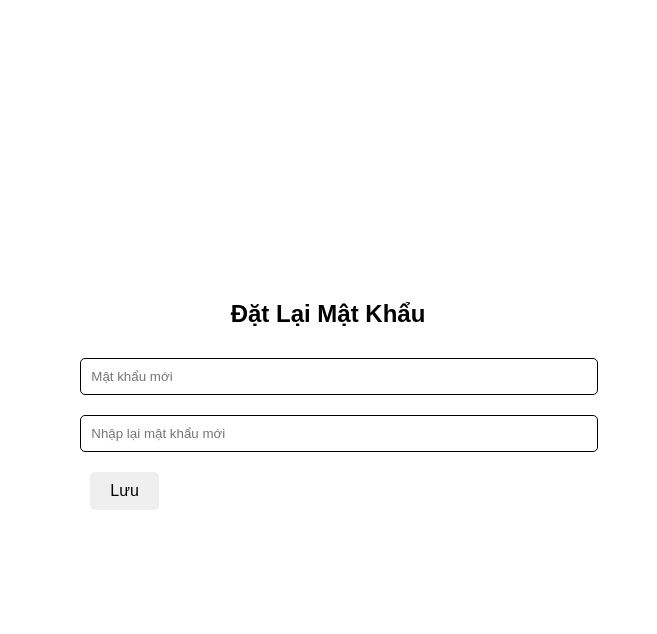
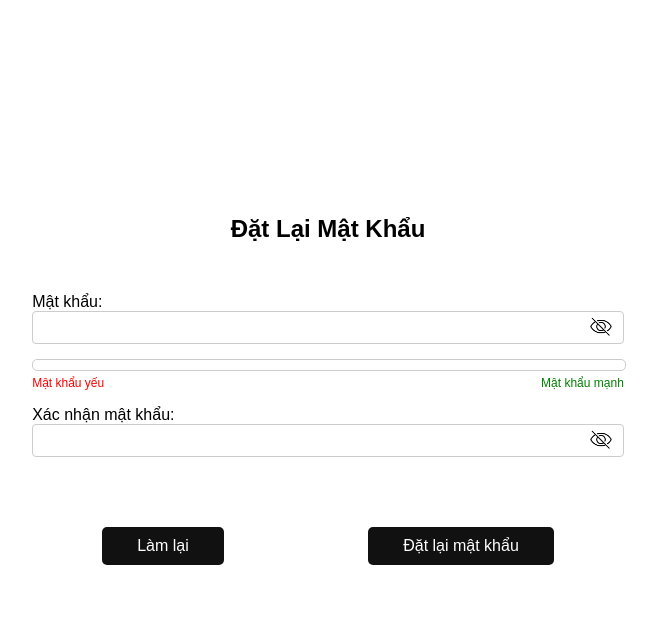
Before and after one commit to minhminhngyn/PHPktr2, a PHP site: page /Ktr2/Datlaimk.php in a window 1280 px wide. Shown: the top 634 px of the page, without its empty margins (312-969 px from the left). Run offline with PHP 8.4, Linux system fonts and the light colour scheme.

Commit message:
30/11/2024

```diff
--- a/Datlaimk.php
+++ b/Datlaimk.php
@@ -17,19 +17,27 @@
         color: #000;
     }
     h2 {
-            margin-bottom: 20px;
+        margin-top: 50px; /* Cách đầu trang 5cm */
+        margin-bottom: 50px;
+        text-align: center;
+    }
+    td {
+            padding: 10px;
+            vertical-align: middle;
+            width: 50%;
         }
     .password-container {
         position: relative;
         width: 80%;
         max-width: 400px;
     }
-        input[type="password"], input[type="text"] {
+    input[type='password'] {
         width: 100%;
-            padding: 10px;
-            margin: 10px 0;
-            border-radius: 5px;
-            border: 1px solid #000;
+        padding: 8px;
+        border: 1px solid #ccc;
+        border-radius: 4px;
+        box-sizing: border-box;
+        min-width: 200px;
     }
     .toggle-password {
         position: absolute;
@@ -56,13 +64,6 @@
         background-color: #000;
         color: #fff;
     }
-        .password-suggestion {
-            color: #555;
-            font-size: 14px;
-            margin-top: -5px;
-            margin-bottom: 15px;
-            display: block;
-        }
     .error-message {
         color: red;
         font-size: 14px;
@@ -76,19 +77,74 @@
         cursor: pointer;
         margin-left: 5px;
     }
+    #strengthBar {
+        display: flex;
+        width: 100%;
+        height: 10px;
+        border: 1px solid #ccc;
+        border-radius: 5px;
+        margin: 15px auto 0; /* Khoảng cách với ô nhập mật khẩu */
+    }
+
+    .strengthSegment {
+        flex: 1;
+        height: 100%;
+        transition: background-color 0.3s;
+    }
+
+    .strengthText {
+        display: flex;
+        justify-content: space-between;
+        padding: 100 100px; /* Cân đối khoảng cách giữa "Mật khẩu yếu" và "Mật khẩu mạnh" */
+        margin-top: 5px;
+        font-size: 12px;
+    }
+
+    .weak { color: red; }
+    .medium { color: orange; }
+    .strong { color: green; }
+
+    .toggle-password {
+        position: absolute;
+        right: 10px;
+        top: 50%;
+        transform: translateY(-50%);
+    }
+
+    .toggle-password img {
+        width: 25px;
+        height: 25px;
+    }
+
+    input[type='submit'],
+    #reset_value {
+        background-color: #111111;
+        color: white;
+        border: none;
+        padding: 10px 35px;
+        border-radius: 5px;
+        cursor: pointer;
+        font-size: 16px;
+        transition: background-color 0.3s;
+        margin: 70px;
+    }
+
+    input[type='submit']:hover,
+    #reset_value:hover {
+        background-color: #111111;
+    }
 </style>
+
 <script>
         function validatePasswords(event) {
             const newPassword = document.getElementById("newPassword").value;
             const confirmPassword = document.getElementById("confirmPassword").value;
-            const errorMessage = document.getElementById("errorMessage");
 
             if (newPassword !== confirmPassword) {
-                errorMessage.style.display = "block";
+                alert("Mật khẩu không khớp!");
                 event.preventDefault();
             } else {
-                errorMessage.style.display = "none";
-                document.getElementById("resetForm").submit();
+                alert("Đặt lại mật khẩu thành công!");
             }
         }
     </script>
@@ -96,18 +152,57 @@
 <body>
     <h2>Đặt Lại Mật Khẩu</h2>
     <form id="resetForm" method="post" onsubmit="validatePasswords(event)">
-        <input type="password" id="newPassword" name="new_password" placeholder="Mật khẩu mới" required>
-        <input type="password" id="confirmPassword" placeholder="Nhập lại mật khẩu mới" required>
-        <div id="errorMessage" style="display: none; color: red;">Mật khẩu không khớp!</div>
-        <button type="submit">Lưu</button>
+    <tr>
+        <td>Mật khẩu:</td>
+        <td>
+            <div style="position: relative;">
+                <input type='password' name='password' id='password' class='password' required>
+                <span class="toggle-password" onclick="togglePasswordVisibility('password')">
+                    <img src="eye-off-icon.png" alt="Show Password" id="eyeIconPassword" style="cursor: pointer;">
+                </span>
+            </div>
+        </td>
+    </tr>
+    <tr>
+                    <td colspan="2">
+                        <div id="strengthBar">
+                            <div class="strengthSegment" id="segment1"></div>
+                            <div class="strengthSegment" id="segment2"></div>
+                            <div class="strengthSegment" id="segment3"></div>
+                            <div class="strengthSegment" id="segment4"></div>
+                            <div class="strengthSegment" id="segment5"></div>
+                        </div>
+                        <div class="strengthText">
+                            <span class="weak">Mật khẩu yếu</span>
+                            <span class="strong">Mật khẩu mạnh</span>
+                        </div>
+                        <p id='strengthMessage'></p>
+                    </td>
+                </tr>
+                <tr>
+                <td>Xác nhận mật khẩu:</td>
+        <td>
+            <div style="position: relative;">
+                <input type='password' name='password_confirm' id='confirmPassword' class='password' required>
+                <span class="toggle-password" onclick="togglePasswordVisibility('password_confirm')">
+                    <img src="eye-off-icon.png" alt="Show Password" id="eyeIconConfirmPassword" style="cursor: pointer;">
+                </span>
+            </div>
+        </td>
+    </tr>
+    <div style="text-align: center;">
+        <button type='button' id='reset_value'>Làm lại</button>
+        <input type='submit' value='Đặt lại mật khẩu'>
+    </div>
 </form>
 
     <?php
     include 'connect.php';
     if ($_SERVER["REQUEST_METHOD"] == "POST") {
-        $newPassword = $_POST['new_password'];
-        $token = $_GET['token'];
+        $newPassword = isset($_POST['new_password']) ? $_POST['new_password'] : null;
+        $token = isset($_GET['token']) ? $_GET['token'] : null;
 
+        if ($newPassword && $token) {
             $stmt = $conn->prepare("SELECT MaTK FROM datlaimk WHERE Token = ? AND Trangthai = 0 AND TgHetHan > NOW()");
             $stmt->bind_param("s", $token);
             $stmt->execute();
@@ -117,21 +212,29 @@
                 $row = $result->fetch_assoc();
                 $MaTK = $row['MaTK'];
                 $hashedPassword = password_hash($newPassword, PASSWORD_DEFAULT);
+                $NgaySua = date("Y-m-d H:i:s");
+                $NguoiSua = "Admin"; // hoặc lấy thông tin từ session nếu có
 
+                $updateStmt = $conn->prepare("UPDATE thongtintaikhoan SET MatKhau = ?, NgaySua = ?, NguoiSua = ?, TrangThaiHoatDong = 1 WHERE MaTK = ?");
+                $updateStmt->bind_param("sssi", $hashedPassword, $NgaySua, $NguoiSua, $MaTK);
                 $updateStmt = $conn->prepare("UPDATE thongtintaikhoan SET MatKhau = ? WHERE MaTK = ?");
                 $updateStmt->bind_param("si", $hashedPassword, $MaTK);
 
                 if ($updateStmt->execute()) {
                     $conn->query("UPDATE datlaimk SET Trangthai = 1 WHERE Token = '$token'");
                     echo "<script>
-                        alert('Mật khẩu đã thay đổi thành công!');
-                        window.location.href = 'Dangnhap.php?username=" . urlencode($MaTK) . "&password=" . urlencode($newPassword) . "';
+                            alert('Đặt lại mật khẩu thành công!');
+                            setTimeout(function() {
+                                window.location.href = 'dangnhap.php';
+                            }, 1500); // Thời gian chờ là 1500ms (1.5 giây)
                           </script>";
                 }
             } else {
                 echo "<p>Token không hợp lệ hoặc đã hết hạn!</p>";
             }
         }
+    }
     ?>
+    <script src="datlaimk.js"></script>
 </body>
 </html>
--- /dev/null
+++ b/datlaimk.js
@@ -0,0 +1,72 @@
+function validatePasswords(event) {
+    const newPassword = document.querySelector("input[name='password']").value;
+    const confirmPassword = document.querySelector("input[name='password_confirm']").value;
+
+    if (newPassword !== confirmPassword) {
+        alert("Mật khẩu không khớp!");
+        event.preventDefault();
+    } else {
+        alert("Đặt lại mật khẩu thành công!");
+    }
+}
+
+document.addEventListener('DOMContentLoaded', () => {
+    const passwordInput = document.querySelector("input[name='password']");
+    const strengthMessage = document.getElementById('strengthMessage');
+    const segments = document.querySelectorAll('.strengthSegment');
+
+    const resetForm = () => {
+        document.querySelectorAll("input[name='name'], input[name='email'], input[name='username'], input[name='password'], input[name='password_confirm']").forEach(input => {
+            input.value = '';
+        });
+
+        segments.forEach(segment => {
+            segment.style.backgroundColor = 'transparent';
+        });
+        strengthMessage.textContent = '';
+    };
+
+    const checkPasswordStrength = () => {
+        let strength = 0;
+        const password = passwordInput.value;
+
+        if (password.length >= 8) strength++;
+        if (/[A-Z]/.test(password)) strength++;
+        if (/[a-z]/.test(password)) strength++;
+        if (/[0-9]/.test(password)) strength++;
+        if (/[@$!%*?&#]/.test(password)) strength++;
+
+        segments.forEach((segment, index) => {
+            segment.style.backgroundColor = index < strength ? segmentColors(index) : 'transparent';
+        });
+
+        strengthMessage.textContent = strength ? '' : '';
+    };
+
+    const segmentColors = (index) => {
+        switch (index) {
+            case 0: return 'red';
+            case 1: return 'orange';
+            case 2: return 'yellow';
+            case 3: return 'lightgreen';
+            case 4: return 'green';
+        }
+    };
+
+    passwordInput.addEventListener('input', checkPasswordStrength);
+
+    document.getElementById('reset_value').addEventListener('click', resetForm);
+});
+
+function togglePasswordVisibility(inputName) {
+    const inputField = document.querySelector(`input[name='${inputName}']`);
+    const eyeIcon = document.getElementById(inputName === 'password' ? 'eyeIconPassword' : 'eyeIconConfirmPassword');
+
+    if (inputField.type === 'password') {
+        inputField.type = 'text';
+        eyeIcon.src = 'eye-icon.png'; // Hình ảnh con mắt mở
+    } else {
+        inputField.type = 'password';
+        eyeIcon.src = 'eye-off-icon.png'; // Hình ảnh con mắt đóng
+    }
+}
```
Also changed, not shown: Dangnhap.php (+46 -0 lines), Quenmatkhau.php (+12 -3 lines). Lines whose indentation alone changed are shown as unchanged.
